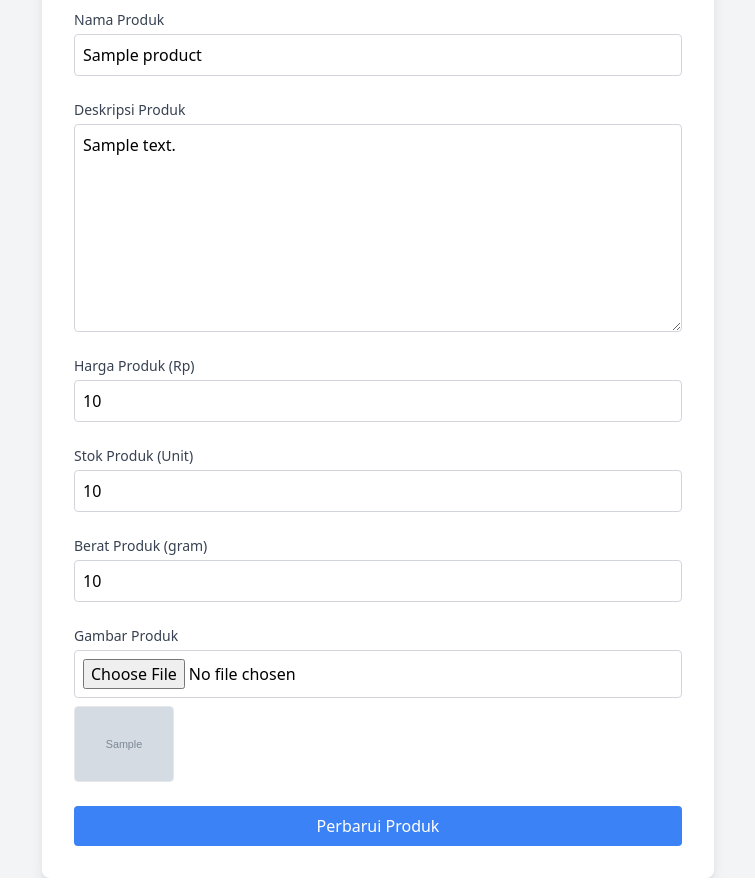
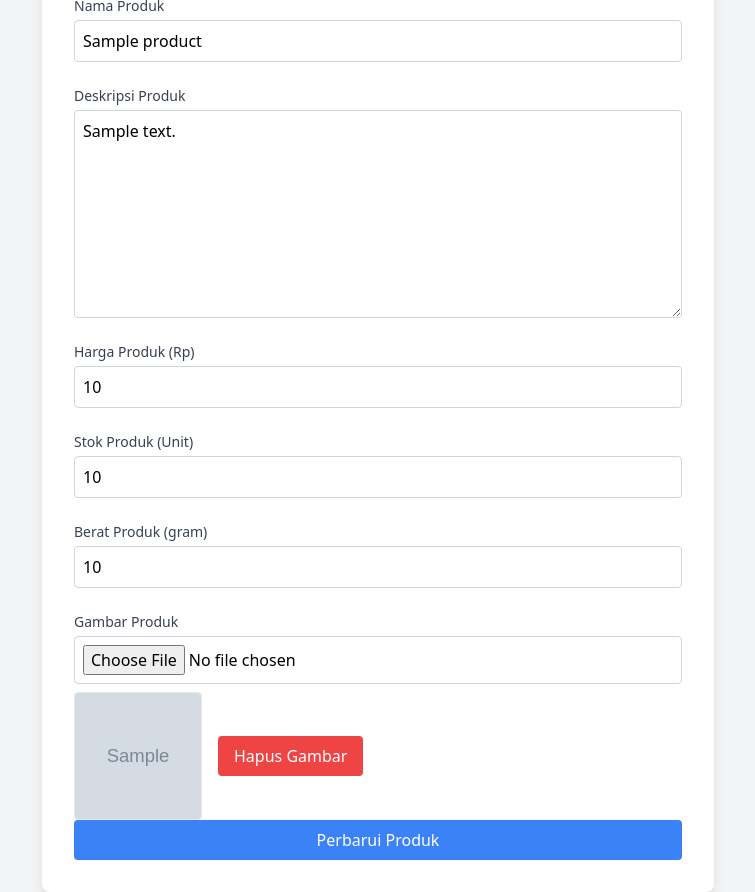
Before and after one commit to DTPL2025/tugas-proyek, a Flask app: page /produk/edit/1 in a window 1280 px wide. Shown: the whole page, without its empty margins (262-1017 px from the left). Run offline with Flask 3, Linux system fonts and the light colour scheme; a user stored in the database is signed in; tables that the repository leaves empty hold one stand-in row (values such as "Sample post"); grey boxes marked "Sample" are stand-in pictures; some libraries are stand-ins or nearby versions.

Commit message:
~Bahasa, +Hapus Gambar, Optimalisasi Form Ubah Produk

```diff
--- a/app/routes.py
+++ b/app/routes.py
@@ -102,16 +102,31 @@ def edit_product(product_id):
         return redirect(url_for('home'))
 
     form = ProductForm(obj=product)  # Mengisi form dengan data produk
+    old_image = product.image_file  # Simpan nama gambar lama untuk perbandingan nanti
 
     if form.validate_on_submit():
-        # Cek apakah ada gambar baru yang diunggah
-        if form.image.data:
-            image_file = save_image(form.image.data)
-            product.image_file = image_file  # Simpan gambar baru
+        # Jika pengguna menghapus gambar (menekan tombol Hapus Gambar)
+        if 'delete_image' in request.form:
+            if product.image_file != 'default.jpg':  # Hindari menghapus default.jpg
+                image_path = os.path.join(app.root_path, 'static/product_images', product.image_file)
+                if os.path.exists(image_path):
+                    os.remove(image_path)  # Hapus gambar lama
+            product.image_file = 'default.jpg'  # Set gambar ke default
+
+        # Jika pengguna mengunggah gambar baru
+        elif form.image.data:
+            new_image = save_image(form.image.data)  # Simpan gambar baru
+            product.image_file = new_image  # Ganti dengan gambar baru
+
+            # Hapus gambar lama jika bukan default.jpg
+            if old_image != 'default.jpg':
+                old_image_path = os.path.join(app.root_path, 'static/product_images', old_image)
+                if os.path.exists(old_image_path):
+                    os.remove(old_image_path)  # Hapus gambar lama
 
         # Update informasi produk
         product.name = form.name.data
-        product.description = form.description.data  # Pastikan deskripsi juga diperbarui
+        product.description = form.description.data
         product.price = form.price.data
         product.stock = form.stock.data
         product.weight = form.weight.data
@@ -120,7 +135,8 @@ def edit_product(product_id):
         flash('Produk Anda telah diperbarui!', 'success')
 
         return redirect(url_for('view_product_seller'))
-    session.pop('_flashes', None)
+
+    session.pop('_flashes', None)  # Menghapus pesan flash agar tidak muncul dua kali
     return render_template('edit_product.jinja', form=form, product=product)
 
 
@@ -128,15 +144,30 @@ def edit_product(product_id):
 @login_required
 def delete_product(product_id):
     product = Product.query.get_or_404(product_id)
+
+    # Pastikan hanya pemilik produk yang bisa menghapus
     if product.seller_id != current_user.id:
-        flash('Anda tidak memiliki izin untuk mengakses halaman ini.', 'danger')
+        flash('Anda tidak memiliki izin untuk menghapus produk ini.', 'danger')
         return redirect(url_for('home'))
+
+    # Path lengkap gambar yang akan dihapus
+    if product.image_file:  # Pastikan gambar ada
+        image_path = os.path.join(app.root_path, 'static/product_images', product.image_file)
+
+        # Cek apakah file gambar ada sebelum menghapus
+        if os.path.exists(image_path):
+            os.remove(image_path)  # Hapus file gambar
+
+    # Hapus produk dari database
     db.session.delete(product)
     db.session.commit()
-    flash('Produk Anda telah dihapus!', 'success')
+
+    flash('Produk telah dihapus!', 'success')
     return redirect(url_for('view_product_seller'))
+
 
 @app.route('/produk/list', methods=['GET'])
 def view_product_buyer():
     products = Product.query.order_by(Product.name.asc()).all()  # Urut berdasarkan nama toko
+
     return render_template('view_product_buyer.jinja', products=products)
--- a/app/templates/edit_product.jinja
+++ b/app/templates/edit_product.jinja
@@ -2,7 +2,11 @@
 {% block title %}Edit Produk{% endblock %}
 {% block body %}
 <body class="bg-gray-100 flex items-center justify-center h-screen">
-    <div class="bg-white p-8 rounded-lg shadow-lg w-full max-w-2xl">
+    <div class="bg-white p-8 rounded-lg shadow-lg w-full max-w-2xl relative">
+
+        <!-- Tombol Batal Ubah di kanan atas -->
+        <a href="{{ url_for('view_product_seller') }}" class="absolute top-4 right-4 bg-gray-500 text-white px-4 py-2 rounded hover:bg-gray-600">Batal Ubah</a>
+
         <h1 class="text-2xl font-bold mb-6 text-center">Edit Produk</h1>
 
         <!-- Formulir untuk mengedit produk -->
@@ -46,15 +50,27 @@
 
                 <!-- Preview Gambar Produk yang Ada Sekarang -->
                 {% if product.image_file %}
-                    <div class="mt-2">
-                        <img src="{{ url_for('static', filename='product_images/' + product.image_file) }}" alt="Gambar Produk" width="100" height="100" class="border rounded">
+                    <div class="mt-2 flex items-center gap-4">
+                        <img src="{{ url_for('static', filename='product_images/' + product.image_file) }}"
+                             alt="Gambar Produk" class="border rounded w-32 h-32 object-cover">
+
+                        <!-- Tombol Hapus Gambar -->
+                        {% if product.image_file != 'default.jpg' %}
+                            <form method="POST" class="inline">
+                                <input type="hidden" name="delete_image" value="true">
+                                <button type="submit" class="bg-red-500 text-white px-4 py-2 rounded hover:bg-red-600"
+                                        onclick="return confirm('Apakah Anda yakin ingin menghapus gambar ini?')">
+                                    Hapus Gambar
+                                </button>
+                            </form>
+                        {% endif %}
                     </div>
                 {% endif %}
             </div>
 
             <!-- Tombol Submit untuk memperbarui produk -->
             <div class="form-group">
-                {{ form.submit(class="w-full bg-blue-500 text-white p-2 rounded hover:bg-blue-600", value="Perbarui Produk") }}
+                <button type="submit" class="w-full bg-blue-500 text-white px-4 py-2 rounded hover:bg-blue-600">Perbarui Produk</button>
             </div>
 
             <!-- Menampilkan pesan kesalahan jika ada -->
```
Also changed, not shown: app/templates/view_product_seller.jinja (+6 -1 lines).
